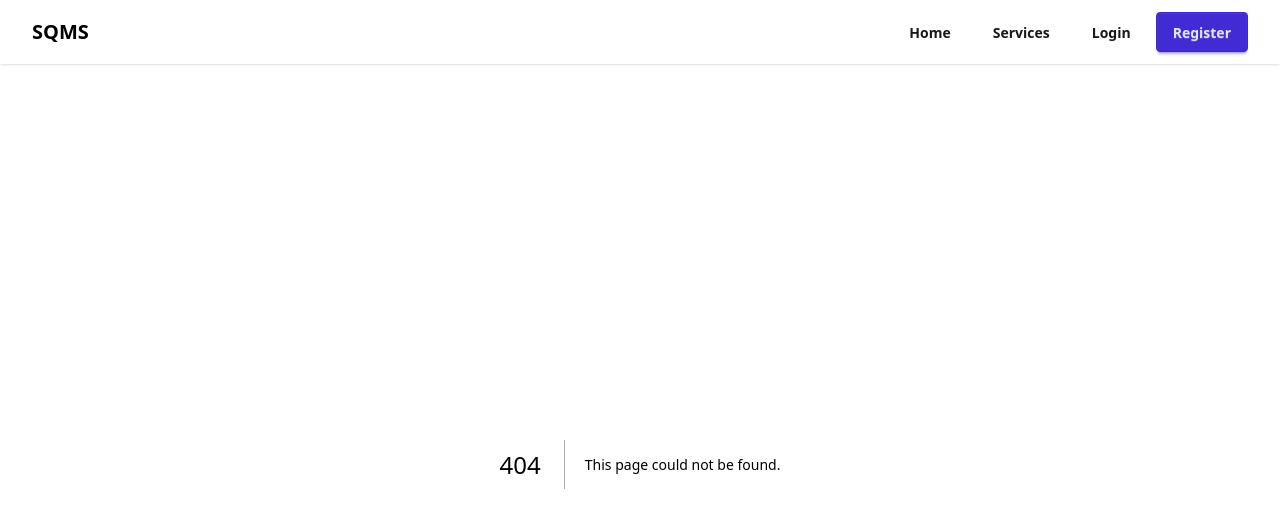
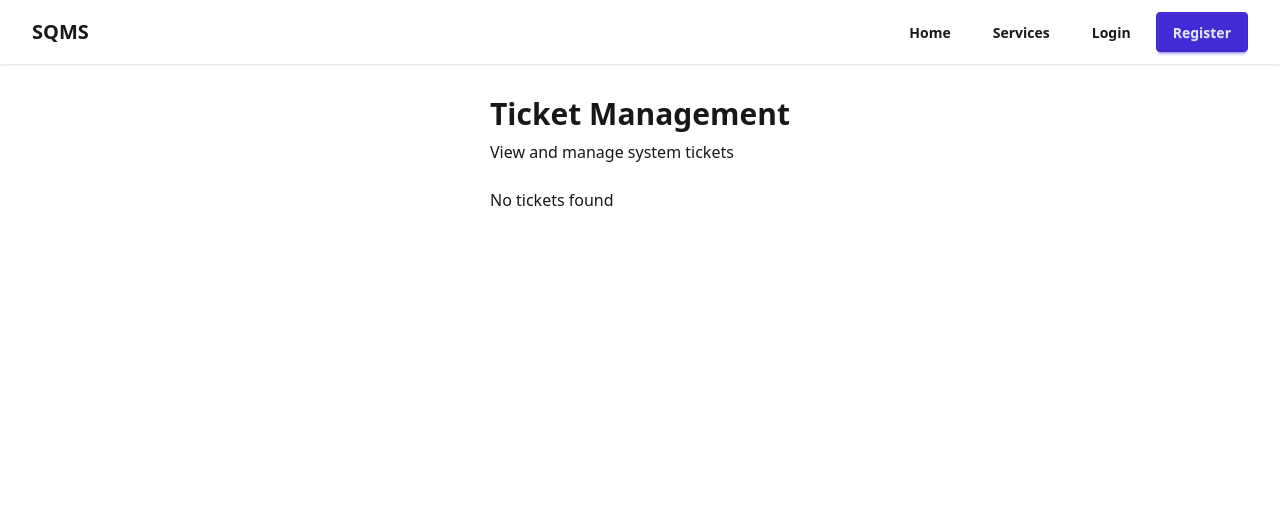
Before and after one commit to jannatjarin/Smart-Queue-Management-System-Final, a Next.js app in the folder frontend/: page /admin/tickets in a window 1280 px wide. Before the commit this address had no page. Shown: the top 528 px of the page. Built offline with nearby package versions, Linux system fonts and the light colour scheme.

Commit message:
added admin tickets page

```diff
--- /dev/null
+++ b/frontend/app/admin/tickets/page.tsx
@@ -0,0 +1,38 @@
+"use client";
+
+import { useState } from "react";
+
+interface Ticket {
+    id: number,
+    ticketNumber: string,
+    status: string,
+    priority: string
+}
+
+export default function AdminTicketsPage() {
+
+    const [tickets] =
+        useState<Ticket[]>([]);
+
+    return (
+        <div className="max-w-7xl mx-auto py-8">
+
+            <h1 className="text-3xl font-bold mb-2">
+                Ticket Management
+            </h1>
+
+            <p className="mb-6">
+                View and manage system tickets
+            </p>
+
+            {
+                tickets.length == 0 &&
+
+                <p>
+                    No tickets found
+                </p>
+            }
+
+        </div>
+    )
+}
```
